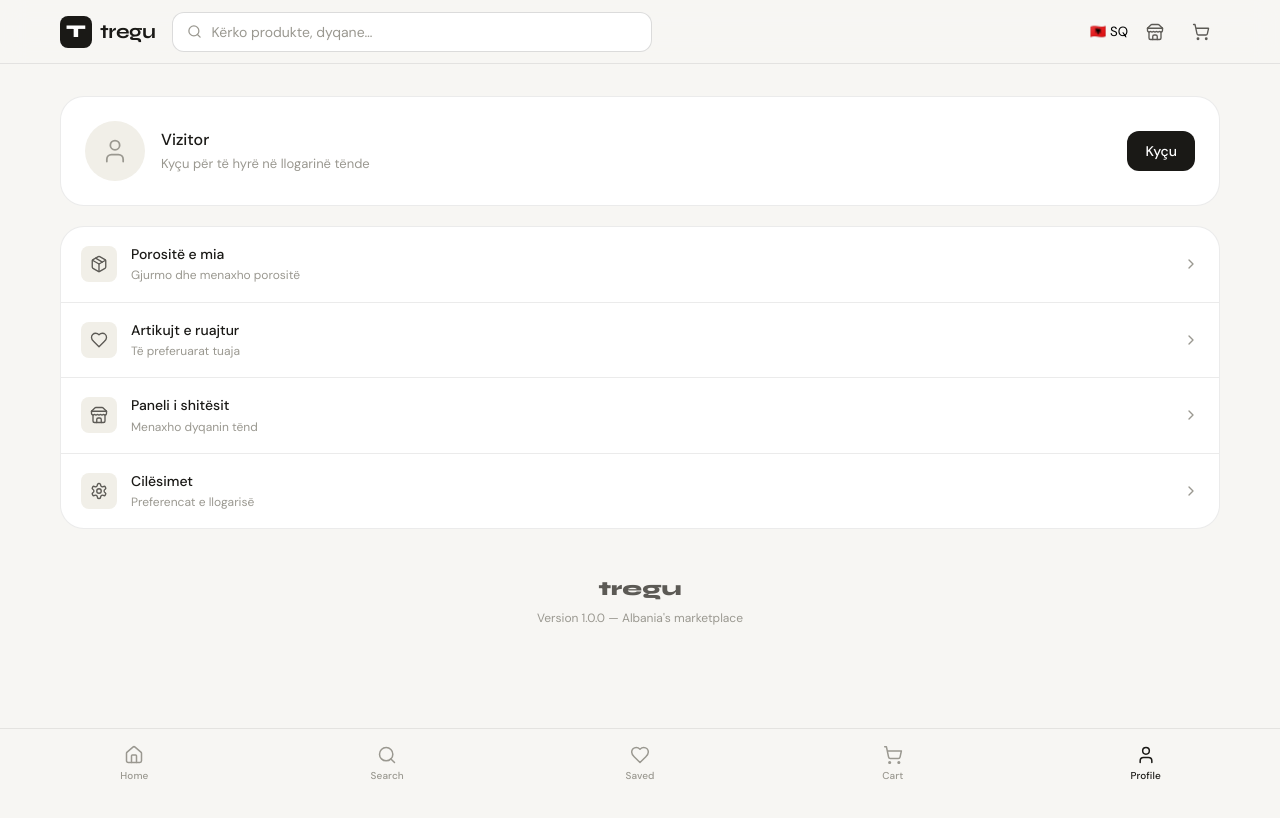
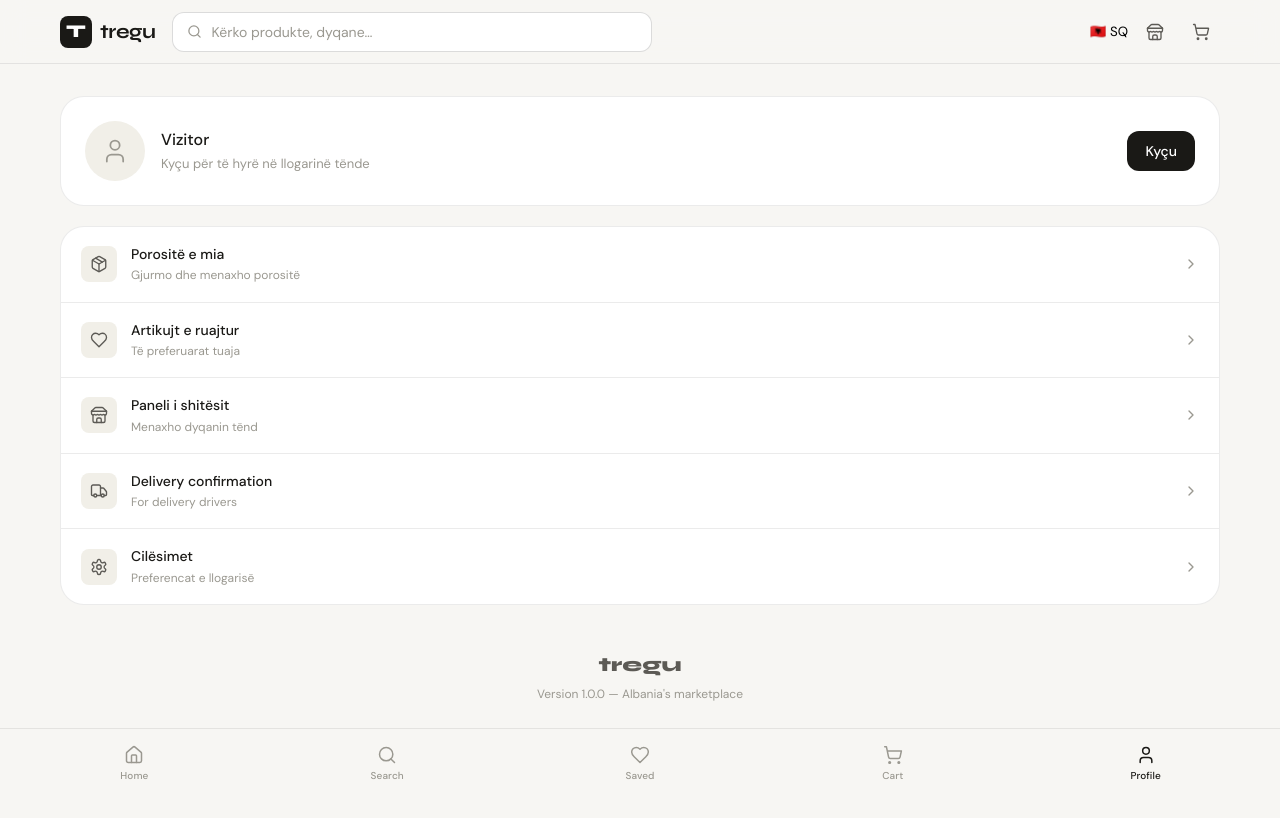
Before and after one commit to r4vx2tfqp2-crypto/albania-marketplace, a React (Vite) app in the folder client/: page /profile in a window 1280 px wide. Shown: the top 818 px of the page. Built offline with nearby package versions, Linux system fonts and the light colour scheme.

Commit message:
add delivery link to profile

```diff
--- a/client/src/pages/Profile.jsx
+++ b/client/src/pages/Profile.jsx
@@ -1,5 +1,5 @@
 import { Link, useNavigate } from 'react-router-dom';
-import { Package, Heart, Settings, Store, ChevronRight, User, LogOut } from 'lucide-react';
+import { Package, Heart, Settings, Store, ChevronRight, User, LogOut, Truck } from 'lucide-react';
 import { useTranslation } from 'react-i18next';
 import { useAuth } from '../context/AuthContext';
 import styles from './Profile.module.css';
@@ -18,6 +18,7 @@
     { icon: Package, label: t('my_orders_menu'), sub: t('my_orders_sub'), to: '/orders' },
     { icon: Heart, label: t('saved_items'), sub: t('saved_items_sub'), to: '/favorites' },
     { icon: Store, label: t('seller_dashboard'), sub: t('seller_dashboard_sub'), to: '/seller' },
+    { icon: Truck, label: 'Delivery confirmation', sub: 'For delivery drivers', to: '/delivery' },
     { icon: Settings, label: t('settings'), sub: t('settings_sub'), to: '/settings' },
   ];
 
```
Also changed, not shown: 1 other file (tests, documents, lock files or other folders).
